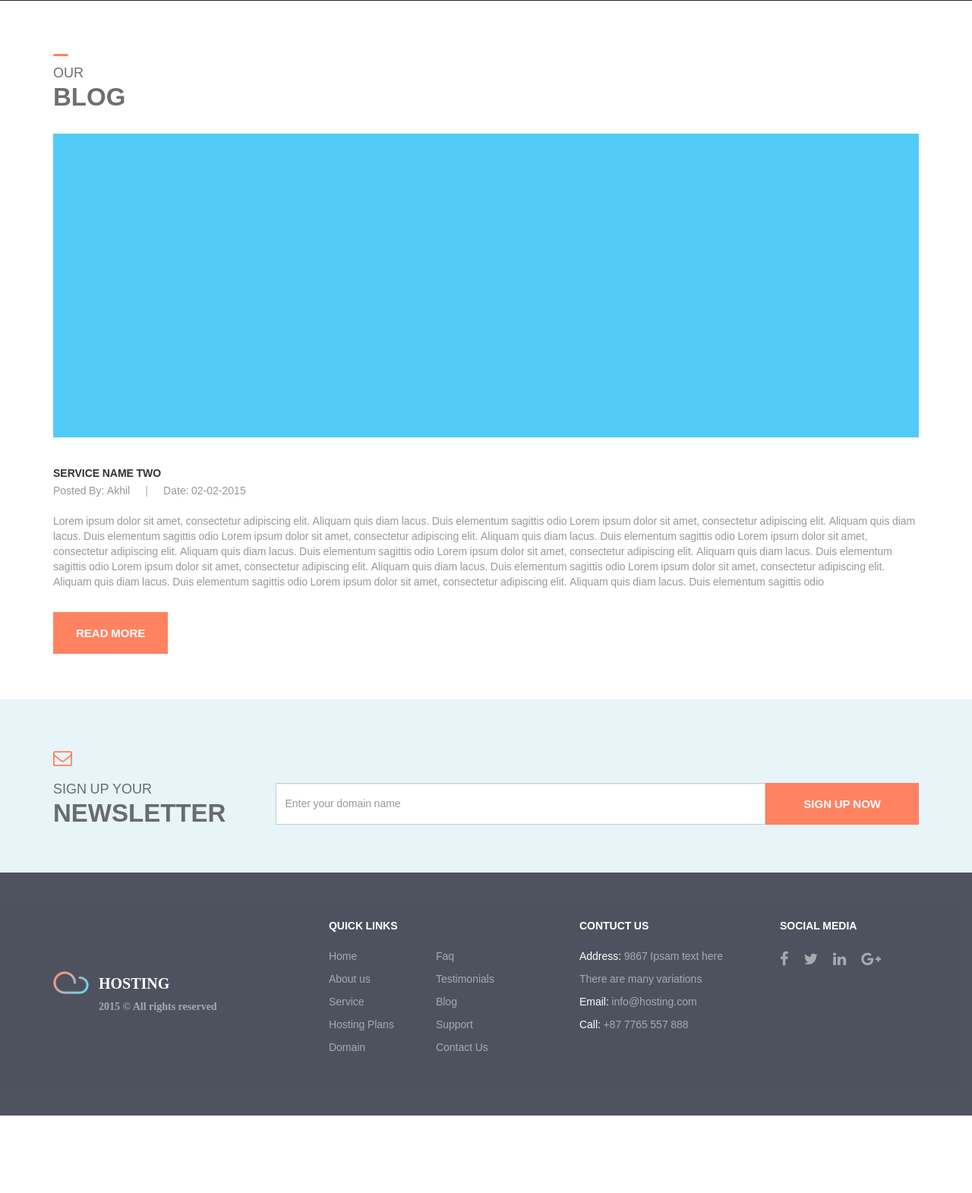
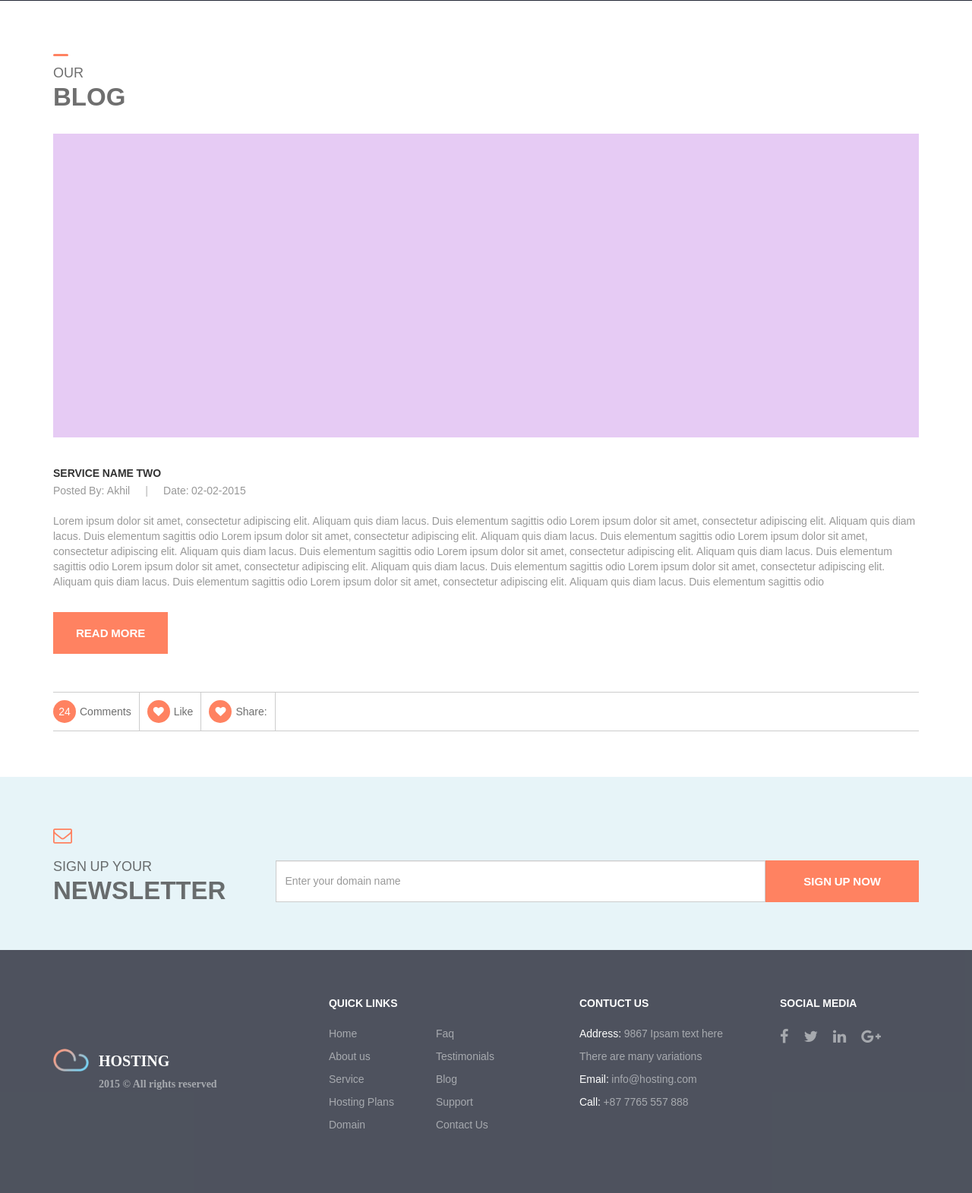
Before and after one commit to puh50/Bootstrap-3-site, a PHP site: page /Blog.html in a window 1280 px wide. Shown: the part 341-1912 px from the top of the page at 76% size. Before the commit the page ends 1810 px from the top, so only its background shows below. Run offline with PHP 8.4, Linux system fonts and the light colour scheme.

Commit message:
infoline

```diff
--- a/Site/Blog.html
+++ b/Site/Blog.html
@@ -10,6 +10,7 @@
     <link rel="stylesheet" href="css/slick.css">
     <link rel="stylesheet" href="select2/css/select2.css">
     <link rel="stylesheet" href="css/style.css">
+    <link rel="stylesheet" href="css/testimonials.css">
     <link rel="stylesheet" href="css/blog.css">
 </head>
 <body>
@@ -93,8 +94,8 @@
                     </div>
                 </div>
                 <div class="row">
-                    <div class="col-xs-12 our-blog-image">
-                        <div class="image"></div>
+                    <div class="col-xs-12 our-blog-image-block">
+                        <div class="image our-blog-image"></div>
                     </div>
                     <div class="col-xs-12">
                         <div class="blog-title-block">
@@ -126,6 +127,30 @@
                     </div>
                     <div class="button-block button-block-submit-questions col-xs-12">
                         <button type="submit" class="btn btn-default button button-blog-read-more">Read More</button>
+                    </div>
+                </div>
+                <div class="row">
+                    <div class="col-xs-12">
+                        <div class="blog-infoline-block">
+                            <div class="infoline-comments">
+                                <div class="circle-block">
+                                    <div class="circle infoline-circle">24</div>
+                                </div>
+                                <p class="opacity-7">Comments</p>
+                            </div>
+                            <div class="infoline-like">
+                                <div class="circle-block">
+                                    <div class="circle infoline-circle"><a href="#"><i class="fa fa-heart"></i></a></div>
+                                </div>
+                                <p class="opacity-7">Like</p>
+                            </div>
+                            <div class="infoline-share">
+                                <div class="circle-block">
+                                    <div class="circle infoline-circle"><a href="#"><i class="fa fa-heart"></i></a></div>
+                                </div>
+                                <p class="opacity-7">Share:</p>
+                            </div>
+                        </div>
                     </div>
                 </div>
             </div>
--- a/Site/css/blog.css
+++ b/Site/css/blog.css
@@ -1,6 +1,9 @@
-.our-blog-image {
+.our-blog-image-block {
     height: 400px;
     margin-bottom: 40px;
+}
+.our-blog-image {
+    background-color: #e6cbf4;
 }
 .blog-title-block {
     margin-bottom: 20px;
@@ -21,4 +24,34 @@
 }
 .button-blog-read-more {
     padding: 0 30px;
+
 }
+.blog-infoline-block {
+    border-top: 1px solid #ccc;
+    border-bottom: 1px solid #ccc;
+    margin-top: 50px;
+    display: flex;
+    justify-content: flex-start;
+}
+.infoline-comments, .infoline-like, .infoline-share {
+    padding: 10px 10px 10px 0;
+    border-right: 1px solid #ccc;
+    display: flex;
+    align-items: center;
+}
+.infoline-like, .infoline-share {
+    padding-left: 10px;
+}
+.infoline-circle {
+    width: 30px;
+    height: 30px;
+    color: #fff;
+    background-color: var(--orange);
+    margin-right: 5px;
+    display: flex;
+    align-items: center;
+    justify-content: center;
+}
+.fa-heart {
+    color: #fff;
+}
```
